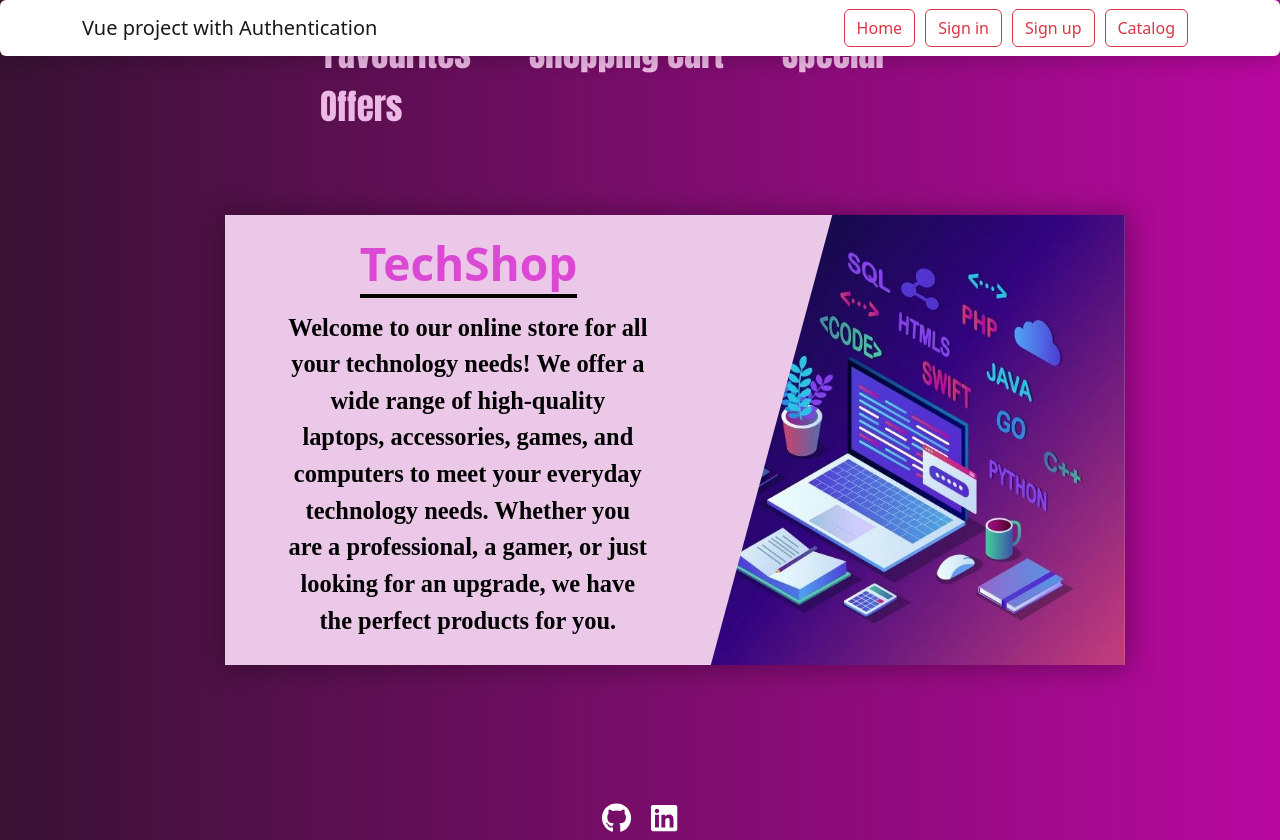
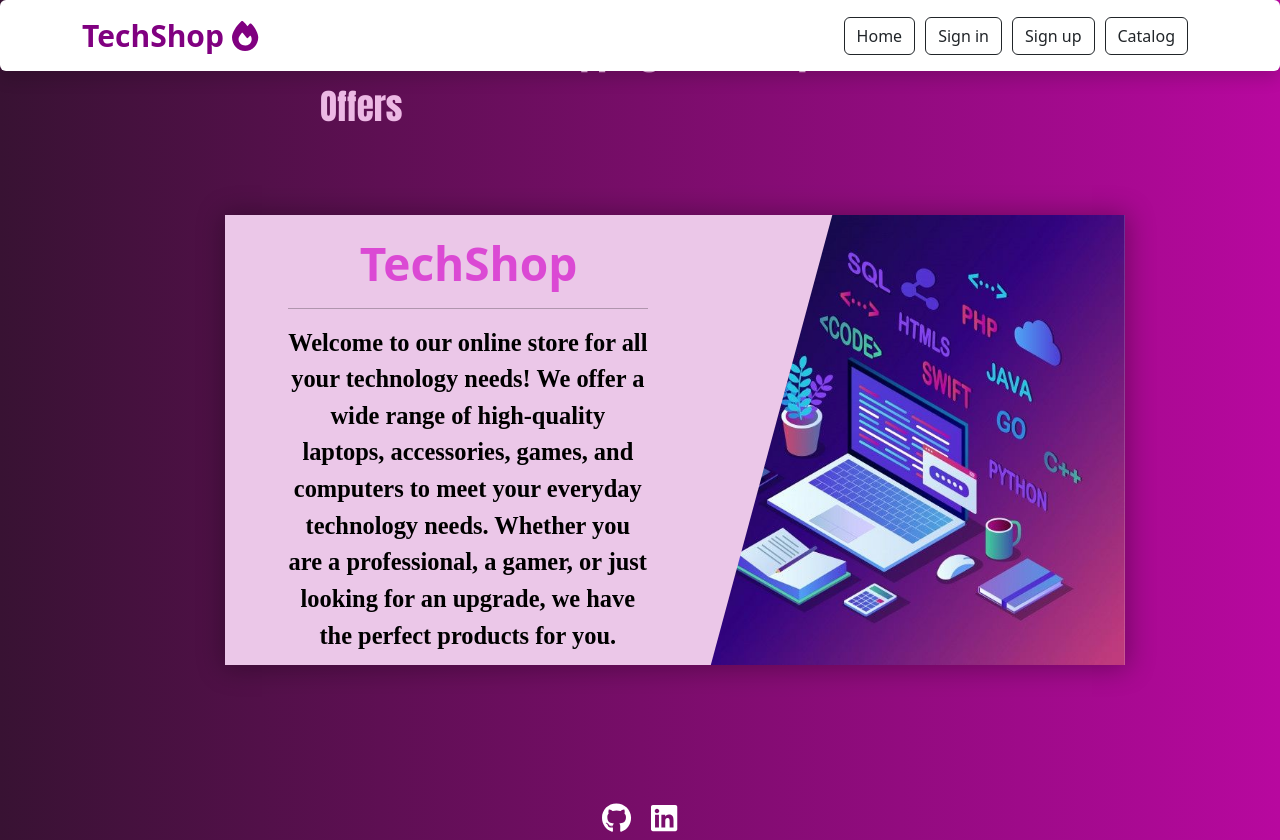
Before and after one commit to Gogena01/TechShopApp, a Vue app: page / in a window 1280 px wide. Built offline with nearby package versions, Linux system fonts and the light colour scheme; no server answers.

Commit message:
Views fixes

```diff
--- a/src/App.vue
+++ b/src/App.vue
@@ -3,24 +3,24 @@
     <!-- Navigation -->
     <nav class="navbar shadow bg-white rounded justify-content-between flex-nowrap flex-row fixed-top">
       <div class="container">
-        <a class="navbar-brand float-left" href="#" target="_blank">
-          Vue project with Authentication
+        <a class="navbar-brand float-left" href="#" target="_blank" style="font-weight: 800; color: purple; font-size: 30px;">
+          TechShop <font-awesome-icon icon="fa-solid fa-fire" />
         </a>
         <ul class="nav navbar-nav flex-row float-right">
           <li class="nav-item" id="home">
-            <router-link class="btn btn-outline-danger" id="prup" to="/" style="margin-right: 10px;">Home</router-link>
+            <router-link class="btn btn-outline-dark" id="prup" to="/" style="margin-right: 10px;">Home</router-link>
           </li>
           <li class="nav-item" id="login" style="display: none;">
-            <router-link class="btn btn-outline-danger" id="purp" to="/login" style="margin-right: 10px;">Sign in</router-link>
+            <router-link class="btn btn-outline-dark" id="purp" to="/login" style="margin-right: 10px;">Sign in</router-link>
           </li>
           <li class="nav-item" id="register" style="display: none;">
-            <router-link class="btn btn-outline-danger" id="purp" to="/sign-up" style="margin-right: 10px;">Sign up</router-link>
+            <router-link class="btn btn-outline-dark" id="purp" to="/sign-up" style="margin-right: 10px;">Sign up</router-link>
           </li>
           <li class="nav-item" id="catalog" >
-            <router-link class="btn btn-outline-danger" id="purp" to="/catalog" style="margin-right: 10px;">Catalog</router-link>
+            <router-link class="btn btn-outline-dark" id="purp" to="/catalog" style="margin-right: 10px;">Catalog</router-link>
           </li>
           <li class="nav-item" id="logout" style="display: none;">
-            <button type="submit" class="btn btn-outline-danger" id="purp" @click="logOut()" style="margin-right: 10px;">
+            <button type="submit" class="btn btn-outline-dark" id="purp" @click="logOut()" style="margin-right: 10px;">
               Log out
             </button>
           </li>
--- a/src/LaptopsView.vue
+++ b/src/LaptopsView.vue
@@ -7,7 +7,7 @@
                     <div class="col-md-8 col-lg-6">
                         <div class="header">
                             <h1>Laptops</h1>
-                            <h2>Find your dream laptop here</h2>
+                            <h2 style="font-weight: 800;">Find your dream laptop</h2>
                         </div>
                     </div>
                 </div>
@@ -220,7 +220,7 @@ section {
 }
 
 hr {
-    border: 1px solid rgb(233, 3, 3);
+    border: 1px solid rgb(110, 4, 105);
     border-radius: 5px;
 }
 
--- a/src/main.js
+++ b/src/main.js
@@ -11,6 +11,7 @@ import { faHeart } from '@fortawesome/free-solid-svg-icons';
 import { faReadme } from '@fortawesome/free-brands-svg-icons';
 import { faGithub } from '@fortawesome/free-brands-svg-icons';
 import { faLinkedin } from '@fortawesome/free-brands-svg-icons';
+import { faFire } from '@fortawesome/free-solid-svg-icons';
 
 library.add(faShoppingCart)
 library.add(faPlus)
@@ -18,6 +19,7 @@ library.add(faHeart)
 library.add(faReadme)
 library.add(faGithub)
 library.add(faLinkedin)
+library.add(faFire)
 
 Vue.component('font-awesome-icon', FontAwesomeIcon)
 import '@/assets/main.css'
--- a/src/pages/CatalogView.vue
+++ b/src/pages/CatalogView.vue
@@ -128,7 +128,7 @@ body {
 }
 
 .product-action-style {
-    background-color: #5a0d0d;
+    background-color: #3d0739;
     box-shadow: 0 0 8px 1.7px rgba(0, 0, 0, 0.06);
     display: inline-block;
     padding: 16px 2px 12px
@@ -138,11 +138,12 @@ body {
     color: #979797;
     line-height: 1;
     padding: 0 21px;
-    position: relative
+    position: relative;
+    text-decoration:none
 }
 
 .product-action-style>a.action-plus {
-    font-size: 18px
+    font-size: 20px;
 }
 
 .product-wrapper:hover .product-action {
--- a/src/pages/MainPage.vue
+++ b/src/pages/MainPage.vue
@@ -9,7 +9,9 @@
         <div class="welc">
             <div class="wrapper" >
                 <div class="header header_home">TechShop</div>
-                <div class="content content_home">Welcome to our online store for all your technology needs! We offer a wide
+                <div class="content content_home">
+                    <hr>
+                    Welcome to our online store for all your technology needs! We offer a wide
                     range of high-quality laptops, accessories, games, and computers to meet your everyday technology needs.
                     Whether you are a professional, a gamer, or just looking for an upgrade, we have the perfect products
                     for you.</div>
@@ -214,17 +216,6 @@
     left: 15%;
 }
 
-.header::after {
-    content: '';
-    position: absolute;
-    bottom: 0;
-    left: 0;
-    width: 100%;
-    height: 5%;
-
-    background: black;
-}
-
 
 /*************/
 .content {
@@ -234,7 +225,7 @@
     font-family:'Times New Roman', Times, serif;
 
 
-    top: 21%;
+    top: 17%;
     left: 7%;
 }
 
@@ -249,5 +240,5 @@
     clip-path: polygon(35% 0%, 100% 0, 100% 100%, 8% 100%);
 
     background-repeat: no-repeat;
-    background-size: cover;
+    background-size: contain;
 }</style>
```
